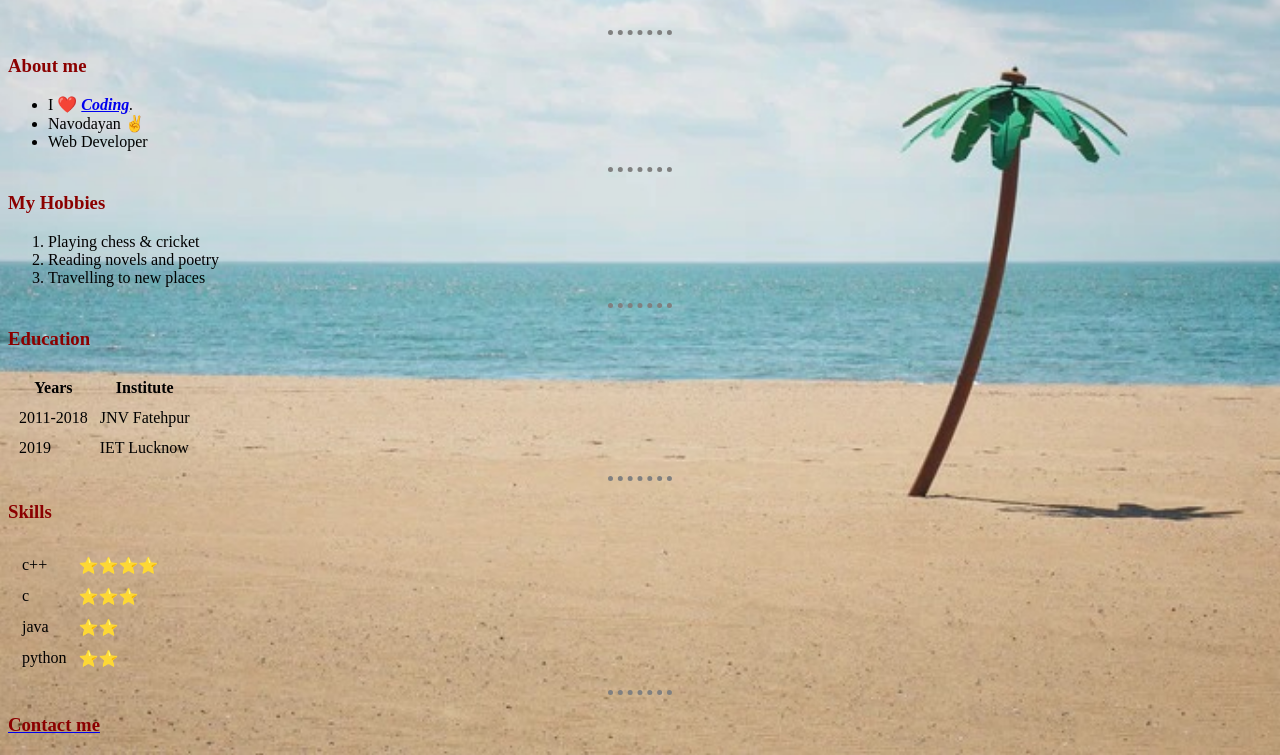
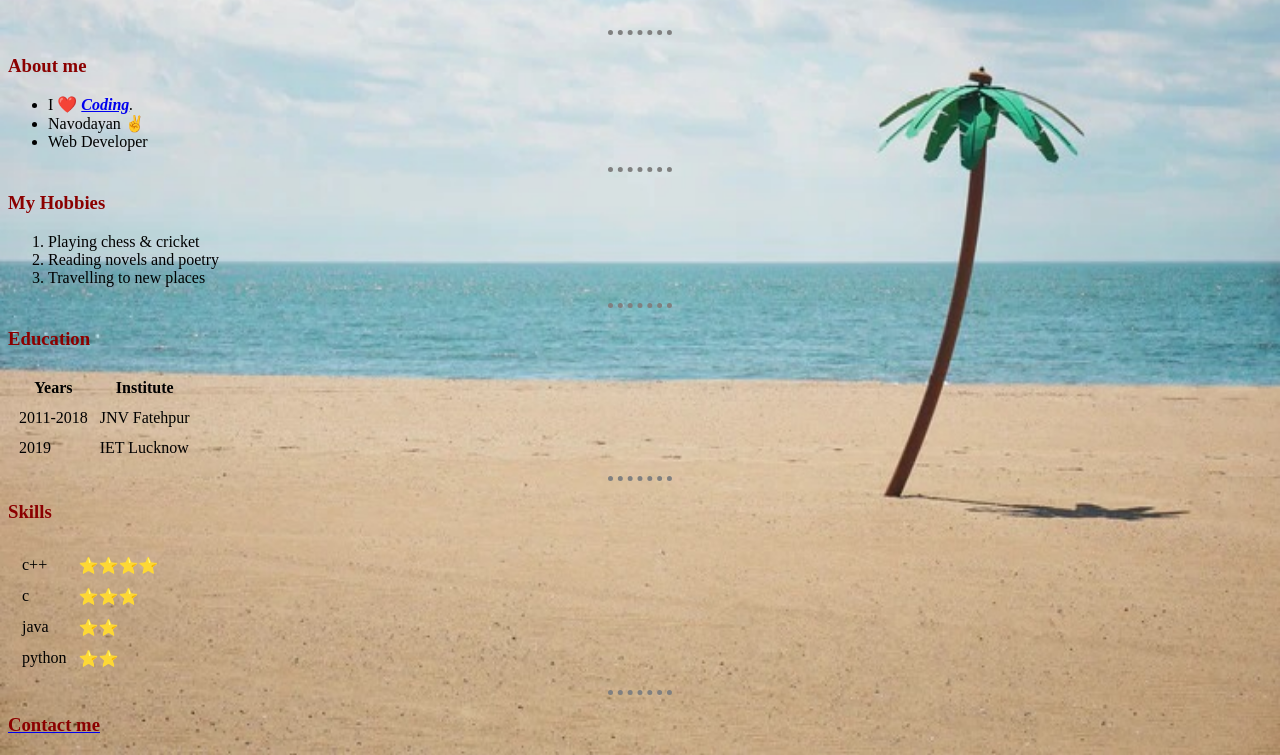
Before and after one commit to Krishna071/Curriculum-vitae, a plain HTML site: page index.html in a window 1280 px wide. Shown: the part 182-937 px from the top of the page. Drawn offline with Linux system fonts and the light colour scheme.

Commit message:
Update styles.css

```diff
--- a/css/styles.css
+++ b/css/styles.css
@@ -1,6 +1,8 @@
 body {
-    background-color:  #EAF9F5;
+    background-color:  #f9f9ea;
     background: url(../image/Bground.jpeg) no-repeat center center/cover ;
+    background-size: 100% 100%;
+
   }
 
   hr{
```
